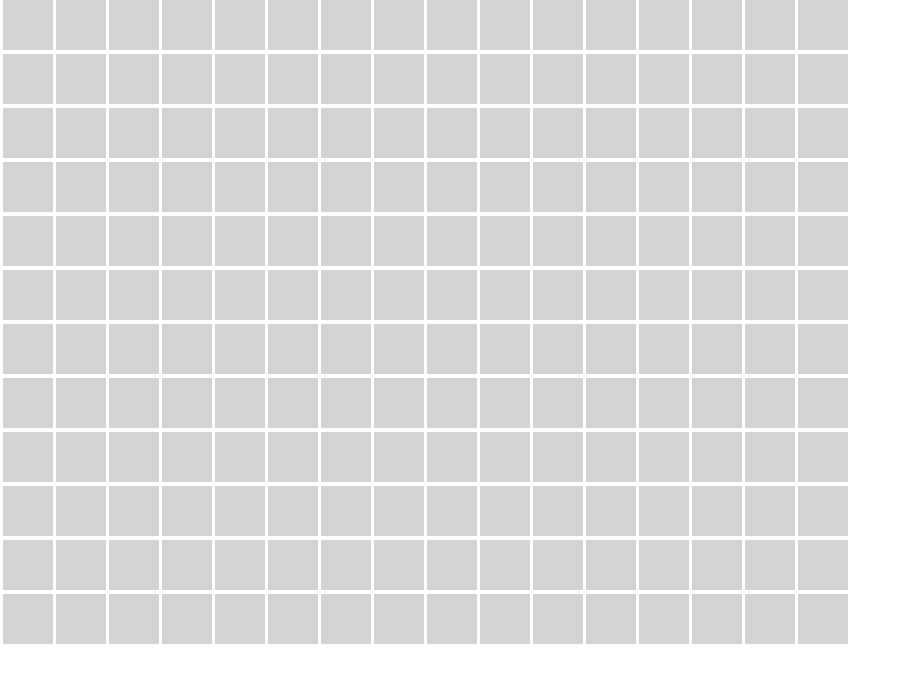
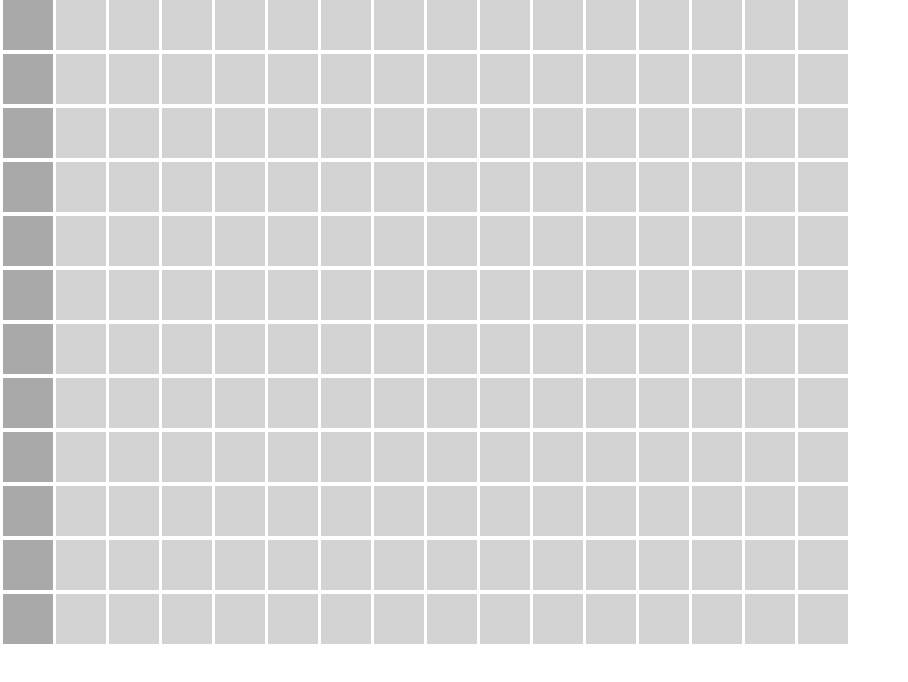
Before and after one commit to keoghpe/sequencer, a React (Create React App) app: page / in a window 1280 px wide. Shown: the top 682 px of the page, without its empty margins (0-908 px from the left). Built offline with nearby package versions, Linux system fonts and the light colour scheme.

Commit message:
Tick functionality that doesnt work

```diff
--- a/src/App.css
+++ b/src/App.css
@@ -10,6 +10,10 @@
     margin-left: 3px;
 }
 
+.Note.current {
+    background-color: darkgray;
+}
+
 .Note.active {
     background-color: lawngreen;
 }
--- a/src/App.js
+++ b/src/App.js
@@ -20,12 +20,20 @@ const defaultNotes = [
 const App = () => {
 
   const [notes, setNotes] = useState(defaultNotes);
+  const [column, setColumn] = useState(0);
+
+  // setInterval(() => {
+  //   setColumn((column + 1) % 16)
+  //   console.log(column)
+  // }, 1000)
+
 
   return (
     <div className="App">
       {
         notes.map((noteRow, index) => <NoteRow index={index}
                                                noteRow={noteRow}
+                                               column={column}
                                                toggleCell={(index, jndex) => {
                                                  let updatedNotes = notes.map(row => row.slice());
 
@@ -39,20 +47,21 @@ const App = () => {
 
 }
 
-const NoteRow = ({index, noteRow, toggleCell}) => {
+const NoteRow = ({index, noteRow, toggleCell, column}) => {
   return (
     <div className="NodeRow">
       {
-        noteRow.map((active, jndex) => <Note index={index} jndex={jndex} active={active} toggleCell={toggleCell} />)
+        noteRow.map((active, jndex) => <Note index={index} jndex={jndex} active={active} column={column} toggleCell={toggleCell} />)
       }
     </div>
   )
 }
 
-const Note = ({active, toggleCell, index, jndex}) => {
+const Note = ({active, toggleCell, index, jndex, column}) => {
   let activeClass = active ? 'active' : '';
+  let currentClass = jndex === column ? 'current' : '';
 
-  return (<div className={`Note ${activeClass}`} onClick={() => {toggleCell(index, jndex)}}></div>)
+  return (<div className={`Note ${activeClass} ${currentClass}`} onClick={() => {toggleCell(index, jndex)}}></div>)
 }
 
 
```
